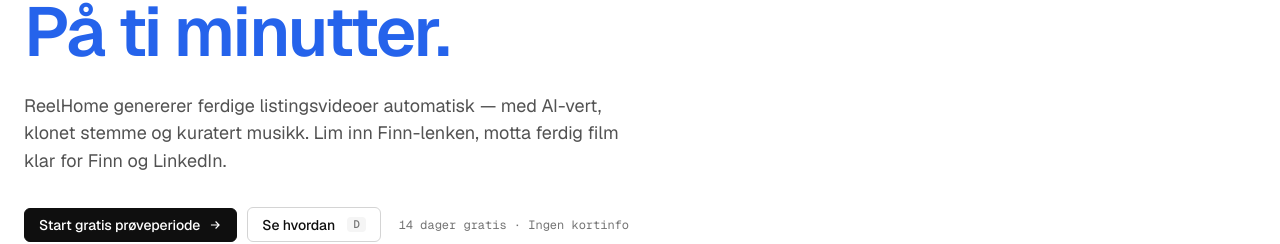
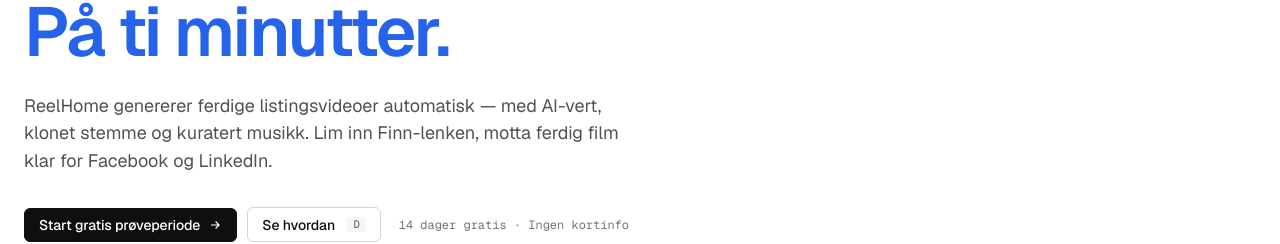
Before and after one commit to Wackazakka/boligforge, a Next.js app: page / in a window 1280 px wide. Shown: the part 313-557 px from the top of the page. Built offline with nearby package versions, Linux system fonts and the light colour scheme.

Commit message:
Fix hero subtitle: Finn → Facebook
Co-Authored-By: Claude Sonnet 4.6 <noreply@anthropic.com>

```diff
--- a/app/page.tsx
+++ b/app/page.tsx
@@ -65,7 +65,7 @@ export default function Home() {
             <h1>Profesjonelle visningsvideoer.<br /><span className="blue">På ti minutter.</span></h1>
             <p className="hero-sub">
               ReelHome genererer ferdige listingsvideoer automatisk — med AI-vert, klonet stemme og kuratert musikk.
-              Lim inn Finn-lenken, motta ferdig film klar for Finn og LinkedIn.
+              Lim inn Finn-lenken, motta ferdig film klar for Facebook og LinkedIn.
             </p>
             <div className="hero-cta">
               <Link href="/auth/signup" className="btn btn-primary">
```
